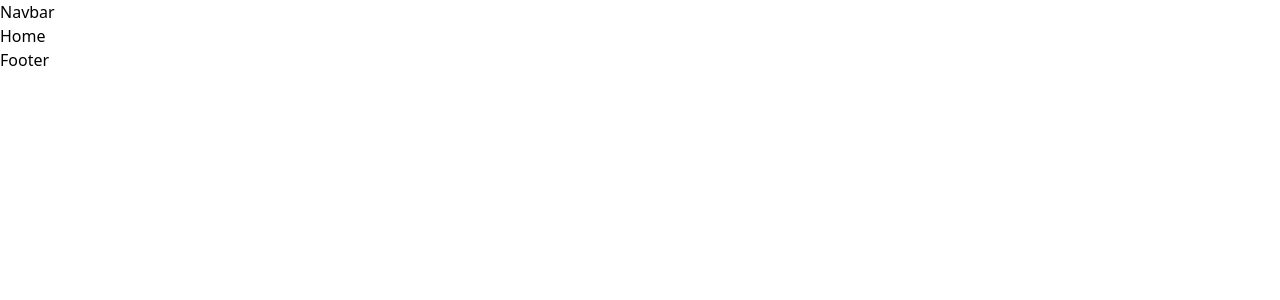
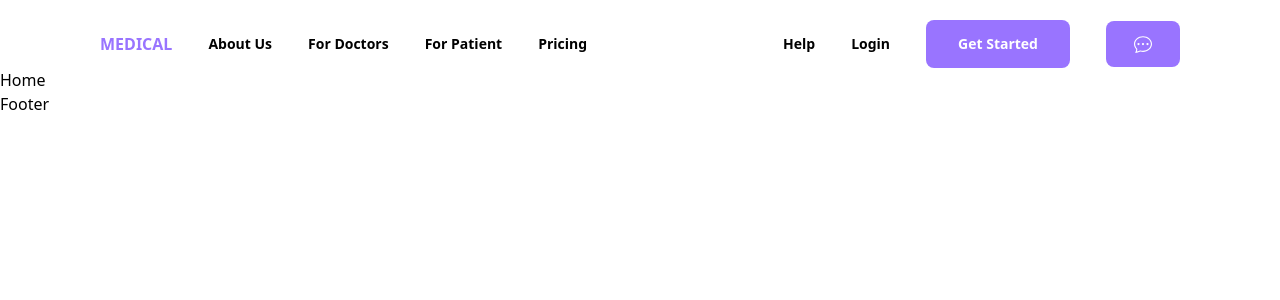
Before and after one commit to laradipupo/Web-3-Medical, a React (Create React App) app: page / in a window 1280 px wide. Shown: the top 300 px of the page. Built offline with nearby package versions, Linux system fonts and the light colour scheme.

Commit message:
navigation Bar

```diff
--- a/package.json
+++ b/package.json
@@ -8,6 +8,7 @@
     "@testing-library/user-event": "^13.5.0",
     "react": "^18.2.0",
     "react-dom": "^18.2.0",
+    "react-icons": "^4.8.0",
     "react-router-dom": "^6.11.1",
     "react-scripts": "5.0.1",
     "web-vitals": "^2.1.4"
--- a/src/index.css
+++ b/src/index.css
@@ -1,3 +1,6 @@
 @tailwind base;
 @tailwind components;
 @tailwind utilities;
+section, nav{
+    padding: 0 100px;
+}
--- a/src/layout/Navbar.jsx
+++ b/src/layout/Navbar.jsx
@@ -1,9 +1,38 @@
 import React from 'react'
+import { BsChatDots } from 'react-icons/bs'
+import { useLocation, useNavigate } from 'react-router-dom'
+const Navbar = () => {
+    const location = useLocation()
+    const pathRoute = (route) => {
+        if (route === location.pathname) {
+            return true
+        }
+    }
+    const navigate = useNavigate()
+    return (
+        <>
+            <nav className='flex justify-between items-center pt-5'>
+                <div>
+                    <ul className='flex items-center space-x-9 font-bold text-sm '>
+                        <li className={`cursor-pointer text-base text-black ${pathRoute('/') && '!text-main-color'}`} onClick={() => navigate('/')}>MEDICAL</li>
+                        <li className={`cursor-pointer text-black ${pathRoute('/about') && '!text-main-color'}`} onClick={() => navigate('/about')}>About Us </li>
+                        <li>For Doctors</li>
+                        <li>For Patient</li>
+                        <li>Pricing</li>
+                    </ul>
+                </div>
+                <div>
+                    <ul className='flex items-center space-x-9 font-bold text-sm'>
+                        <li>Help</li>
+                        <li>Login</li>
+                        <button className=' text-white bg-main-color py-[0.875rem] px-8 rounded-lg'>Get Started</button>
+                        <button className=' text-white bg-main-color py-[0.875rem] px-7 rounded-lg text-lg'> <BsChatDots /></button>
 
-function Navbar() {
-  return (
-    <div>Navbar</div>
-  )
+                    </ul>
+                </div>
+            </nav>
+        </>
+    )
 }
 
 export default Navbar
--- a/tailwind.config.js
+++ b/tailwind.config.js
@@ -2,7 +2,11 @@
 module.exports = {
   content: ["./src/**/*.{js,jsx,ts,tsx}"],
   theme: {
-    extend: {},
+    extend: {
+      colors: {
+        "main-color": "#9974FF",
+      },
+    },
   },
   plugins: [],
 };
```
Also changed, not shown: 1 other file (tests, documents, lock files or other folders).
